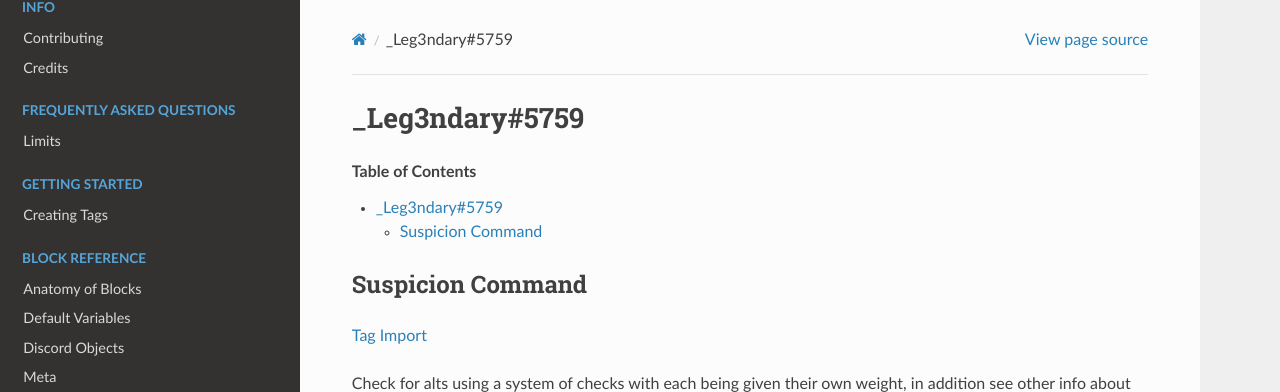
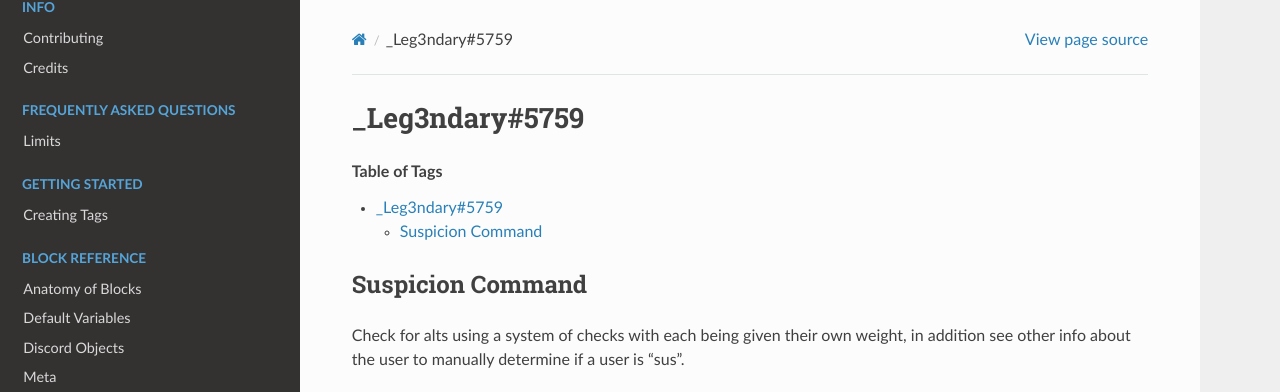
Before and after one commit to Leg3ndary/tagscript-docs, a Sphinx documentation site: the page built from docs/source/CustomTags/_Leg3ndary.rst, in a window 1280 px wide, cut to the strip 0-392 px from the top of the page. Built offline with Sphinx 7.4.7 and the Read the Docs theme 2.0.0, drawn with Linux system fonts in a browser that asks for light colours; part of the change alters nothing that is shown.

Commit message:
Update tag import and meta

````diff
--- a/docs/source/CustomTags/_Leg3ndary.rst
+++ b/docs/source/CustomTags/_Leg3ndary.rst
@@ -1,12 +1,10 @@
 _Leg3ndary#5759
 ===============
 
-.. contents:: Table of Contents
+.. contents:: Table of Tags
 
 Suspicion Command
 -----------------
-
-`Tag Import <https://carl.gg/t/715929>`_
 
 Check for alts using a system of checks with each being given their own weight, in addition see other info about the user to manually determine if a user is "sus".
 
@@ -109,11 +107,16 @@ Check for alts using a system of checks with each being given their own weight,
         {tag.prefix}{preset.punishment} {target(id)} {preset.reason}
         ```|}}
 
+    .. link-button:: https://carl.gg/t/715929
+        :type: url
+        :text: Tag import
+        :classes: btn-outline-primary btn-block
+
 .. raw:: html
 
-    <meta property="og:title" content="Tagscript Unofficial Docs" />
+    <meta property="og:title" content="_Leg3ndary#5759's Tags" />
     <meta property="og:type" content="Site Content" />
-    <meta property="og:site_name" content="By _Leg3ndary#5759">
+    <meta property="og:site_name" content="Custom Tags">
     <meta property="og:image" content="https://i.imgur.com/AcQAnss.png" />
     <meta property="og:description" content="Find _Leg3ndary#5759's tags here!" />
     <meta name="theme-color" content="#2980B9">
````
